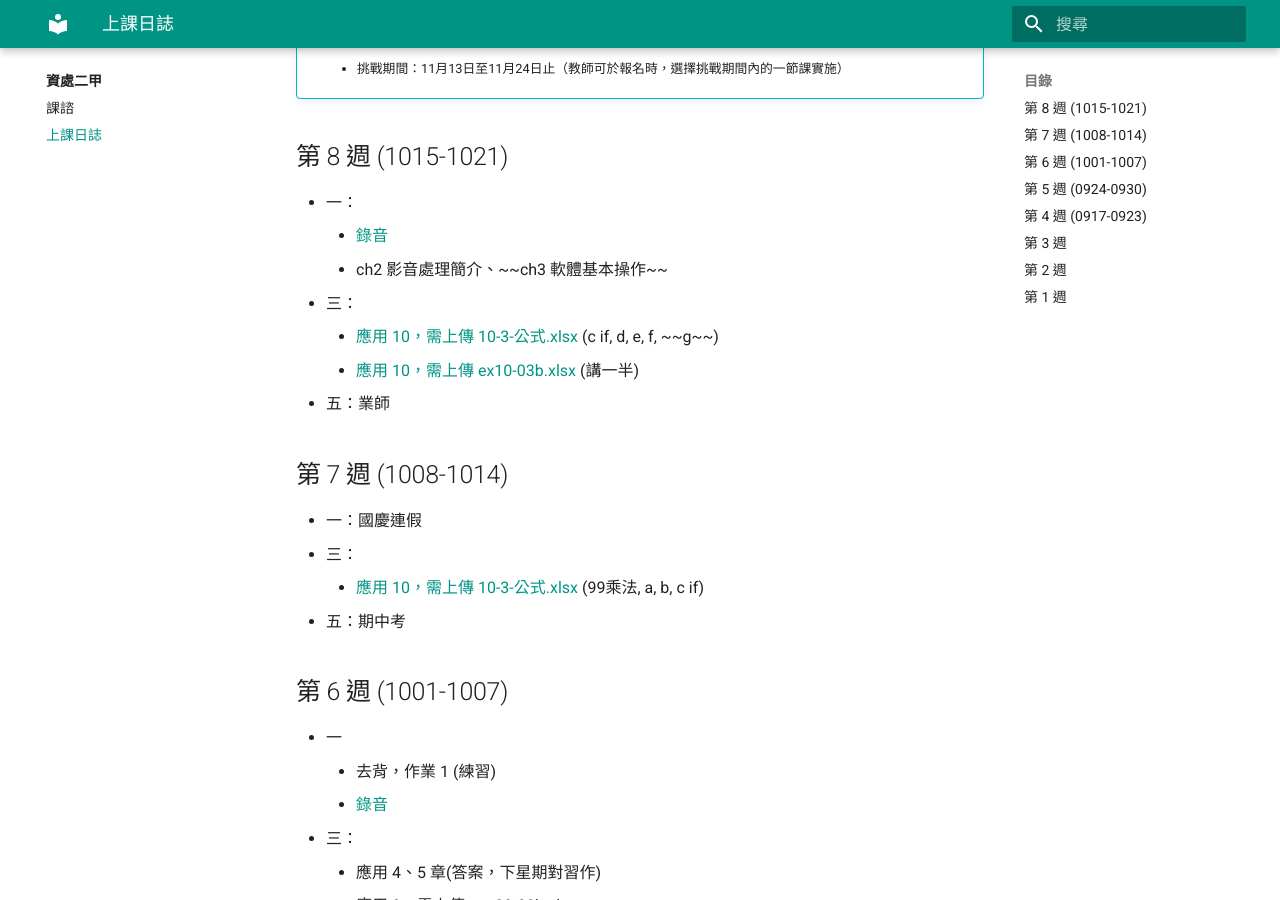
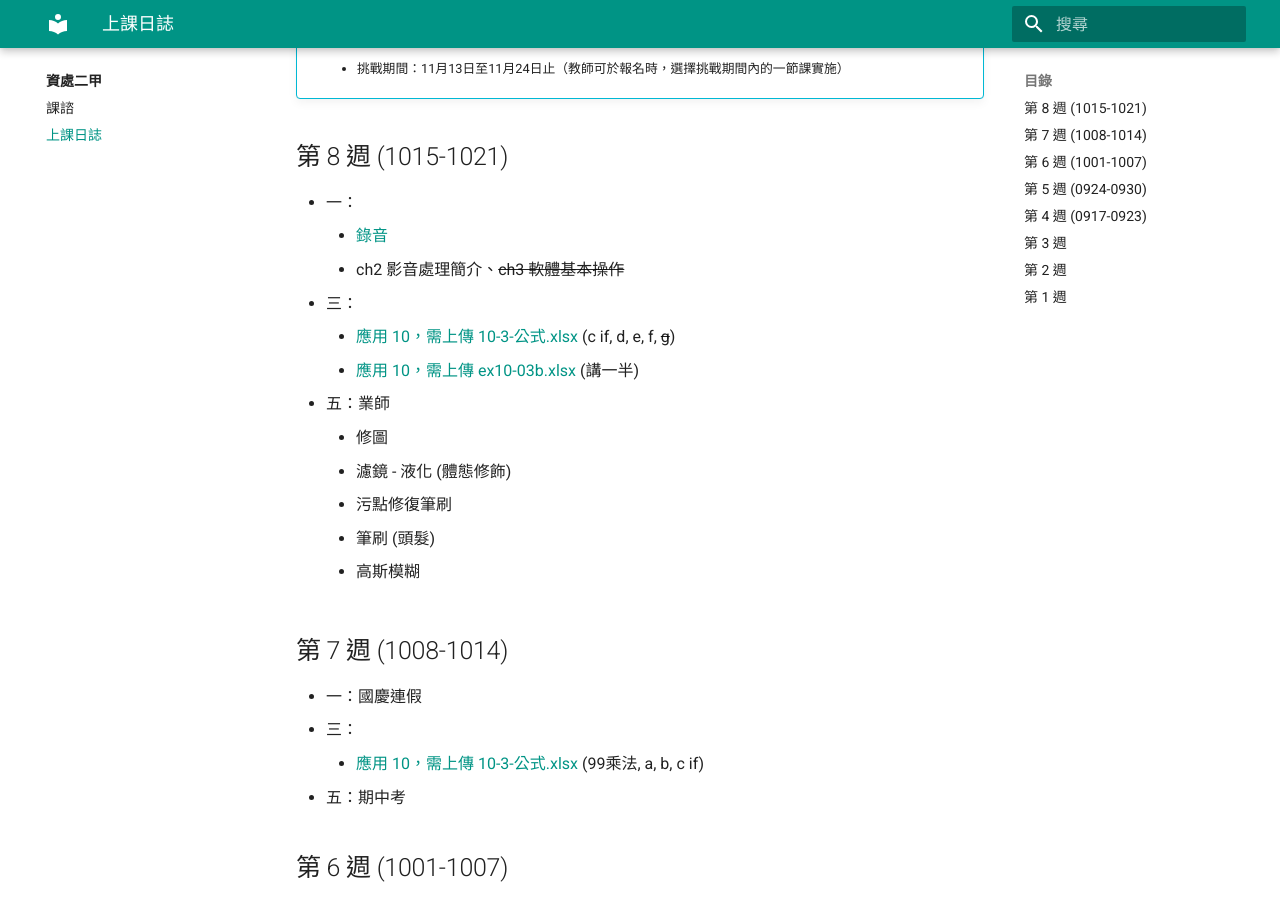
Before and after one commit to cwyedu/school-112, an MkDocs documentation site: the page built from docs/dp111/112_1_dp111_log.md, in a window 1280 px wide and 900 px high, scrolled down 372 px. Built offline with MkDocs 1.6.1 and Material for MkDocs 9.7.7, drawn with Linux system fonts in a browser that asks for light colours.

Commit message:
1020業師

```diff
--- a/docs/dp111/112_1_dp111_log.md
+++ b/docs/dp111/112_1_dp111_log.md
@@ -14,11 +14,16 @@
 
 - 一：
     - [錄音](./misc/record.md)
-    - ch2 影音處理簡介、~~ch3 軟體基本操作~~
+    - ch2 影音處理簡介、<del>ch3 軟體基本操作</del>
 - 三：
-    - [應用 10，需上傳 10-3-公式.xlsx](https://classroom.google.com/c/NjE2NjkwNzczMDMw/a/NjMwMjMwNDQ5MjQ3/details) (c if, d, e, f, ~~g~~)
+    - [應用 10，需上傳 10-3-公式.xlsx](https://classroom.google.com/c/NjE2NjkwNzczMDMw/a/NjMwMjMwNDQ5MjQ3/details) (c if, d, e, f, <del>g</del>)
     - [應用 10，需上傳 ex10-03b.xlsx](https://classroom.google.com/c/NjE2NjkwNzczMDMw/a/NjMwMjMzMzQ2Mjg1/details) (講一半)
 - 五：業師
+    - 修圖
+    - 濾鏡 - 液化 (體態修飾)
+    - 污點修復筆刷
+    - 筆刷 (頭髮)
+    - 高斯模糊
 
 
 ## 第 7 週 (1008-1014)
```
Also changed, not shown: docs/bs110/112_1_bs110_log.md (+2 -2 lines).
